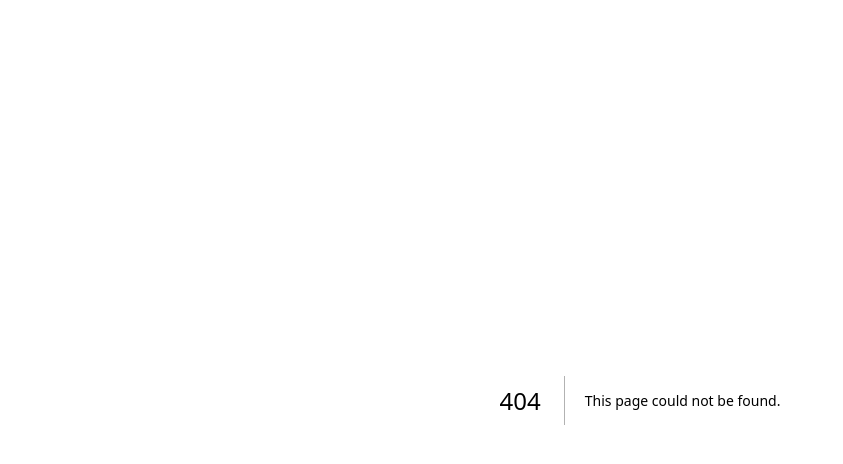
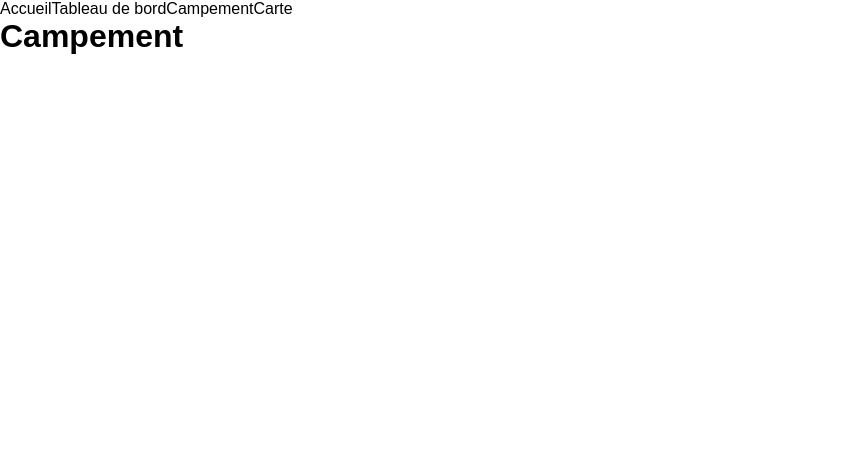
Before and after one commit to ntapiaDev/dd2n2, a Next.js app: page /encampment in a window 1280 px wide. Before the commit this address had no page. Shown: the top 464 px of the page, without its empty margins (0-843 px from the left). Built offline with nearby package versions, Linux system fonts and the light colour scheme; no server answers.

Commit message:
Test de layout et auth context

```diff
--- /dev/null
+++ b/app/encampment/page.tsx
@@ -0,0 +1,7 @@
+export default function Encampment() {
+  return (
+    <main>
+      <h1>Campement</h1>
+    </main>
+  )
+}
--- a/app/layout.tsx
+++ b/app/layout.tsx
@@ -1,18 +1,24 @@
 import './globals.scss';
-import QueryWrapper from './QueryWrapper';
+import { Session } from 'next-auth';
+import ClientSessionProvider from './website/ClientSessionProvider';
+import QueryWrapper from './website/QueryWrapper';
+import Nav from './website/Nav';
 
 export const metadata = {
   title: "Don't Die 2Nite",
   description: "Combien de jours tiendrez-vous ?"
 }
 
-export default function RootLayout({ children }: { children: React.ReactNode }) {
+export default function RootLayout({ children, session }: { children: React.ReactNode, session: Session }) {
   return (
     <html lang="fr">
       <body>
-        <QueryWrapper>
-          {children}
-        </QueryWrapper>
+        <ClientSessionProvider session={session}>
+          <QueryWrapper> {/* Toaster */}
+            <Nav />
+            {children}
+          </QueryWrapper>
+        </ClientSessionProvider>
       </body>
     </html>
   )
--- /dev/null
+++ b/app/website/ClientSessionProvider.tsx
@@ -0,0 +1,18 @@
+'use client';
+
+import { ReactNode } from 'react';
+import { Session } from 'next-auth';
+import { SessionProvider } from 'next-auth/react';
+
+type Props = {
+    children: ReactNode;
+    session: Session;
+}
+
+export default function ClientSessionProvider({ children, session }: Props) {
+    return (
+        <SessionProvider session={session}>
+            {children}
+        </SessionProvider>
+    );
+}
--- /dev/null
+++ b/app/website/Nav.tsx
@@ -0,0 +1,17 @@
+'use client';
+
+import { useSession } from "next-auth/react";
+import Link from "next/link";
+
+export default function Nav() {
+    const session = useSession();
+
+  return (
+    <nav>
+        <Link href='/'>Accueil</Link>
+        <Link href='/dashboard'>Tableau de bord</Link>
+        <Link href='/encampment'>Campement</Link>
+        <Link href='/map'>Carte</Link>
+    </nav>
+  )
+}
--- a/middleware.ts
+++ b/middleware.ts
@@ -1,3 +1,4 @@
 export { default } from "next-auth/middleware"
 
-export const config = { matcher: ["/admin/:path*", "/dashboard/:path*"] }
+// export const config = { matcher: ["/admin/:path*", "/dashboard/:path*", "/encampment/:path*", "/map/:path*"] }
+export const config = { matcher: ["/nothing"] }
```
Also changed, not shown: app/map/page.tsx (added, +7 -0 lines), app/page.tsx (+10 -6 lines), app/website/QueryWrapper.tsx (renamed from app/QueryWrapper.tsx).
